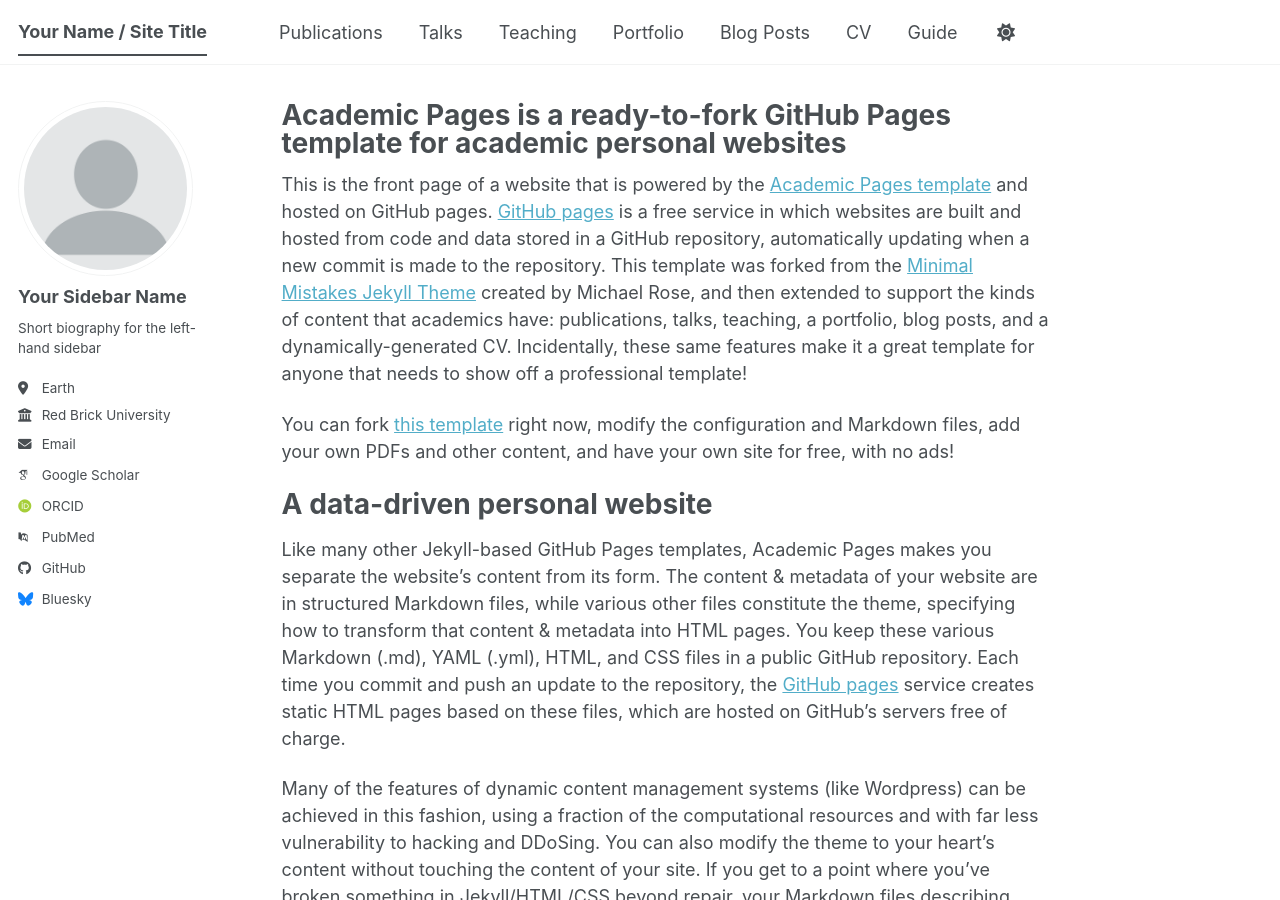
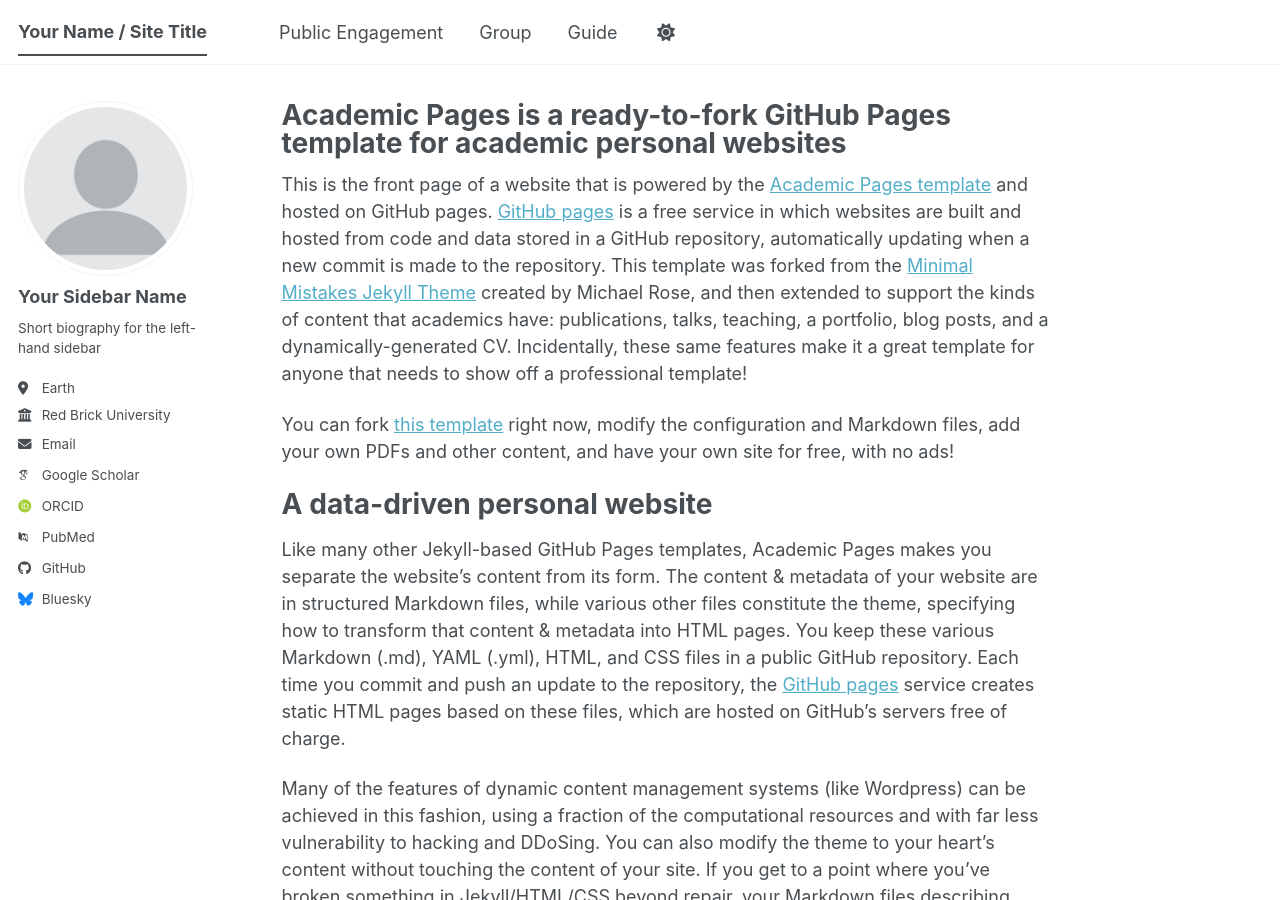
Before and after one commit to sofiemariekoksbang/sofiemariekoksbang.github.io, a Jekyll site: the page built from _pages/about.md, in a window 1280 px wide and 900 px high. Built offline with Jekyll 4.4.1, drawn with Linux system fonts in a browser that asks for light colours; some web fonts are replaced; a script bundle is joined from its source files by our own code; library files that are not in the unit come from our copies.

Commit message:
Update navigation links in navigation.yml

```diff
--- a/_data/navigation.yml
+++ b/_data/navigation.yml
@@ -8,23 +8,23 @@
 #      Markdown formatted page while the second is generated using JSON.
 
 main:
-  - title: "Publications"
-    url: /publications/
+  - title: "Public Engagement"
+    url: /public-engagement/
 
-  - title: "Talks"
-    url: /talks/
+#  - title: "Talks"
+#    url: /talks/
 
-  - title: "Teaching"
-    url: /teaching/
+#  - title: "Teaching"
+#    url: /teaching/
 
-  - title: "Portfolio"
-    url: /portfolio/
+#  - title: "Portfolio"
+#    url: /portfolio/
 
-  - title: "Blog Posts"
-    url: /year-archive/
+#  - title: "Blog Posts"
+#   url: /year-archive/
 
-  - title: "CV"
-    url: /cv/
+  - title: "Group"
+    url: /Group/
 
   # - title: "CV"
   #   url: /cv-json/
```
